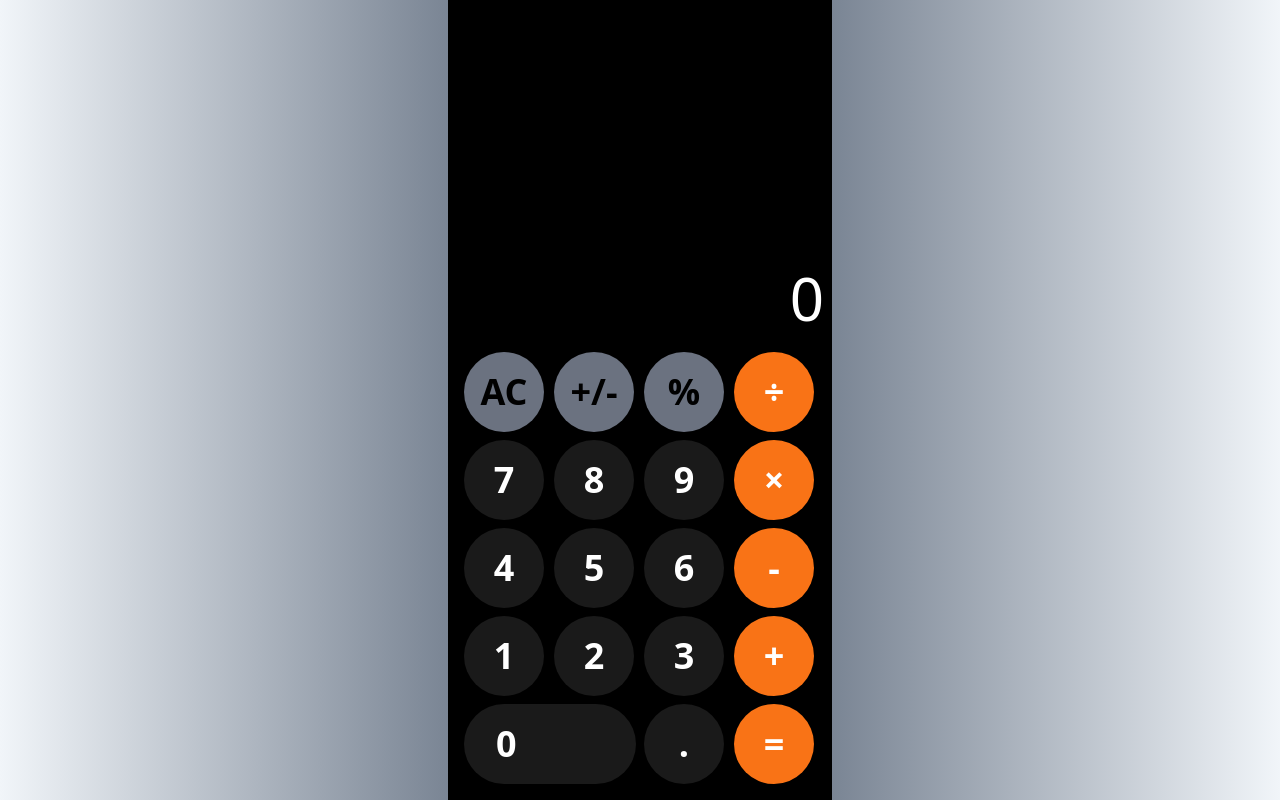
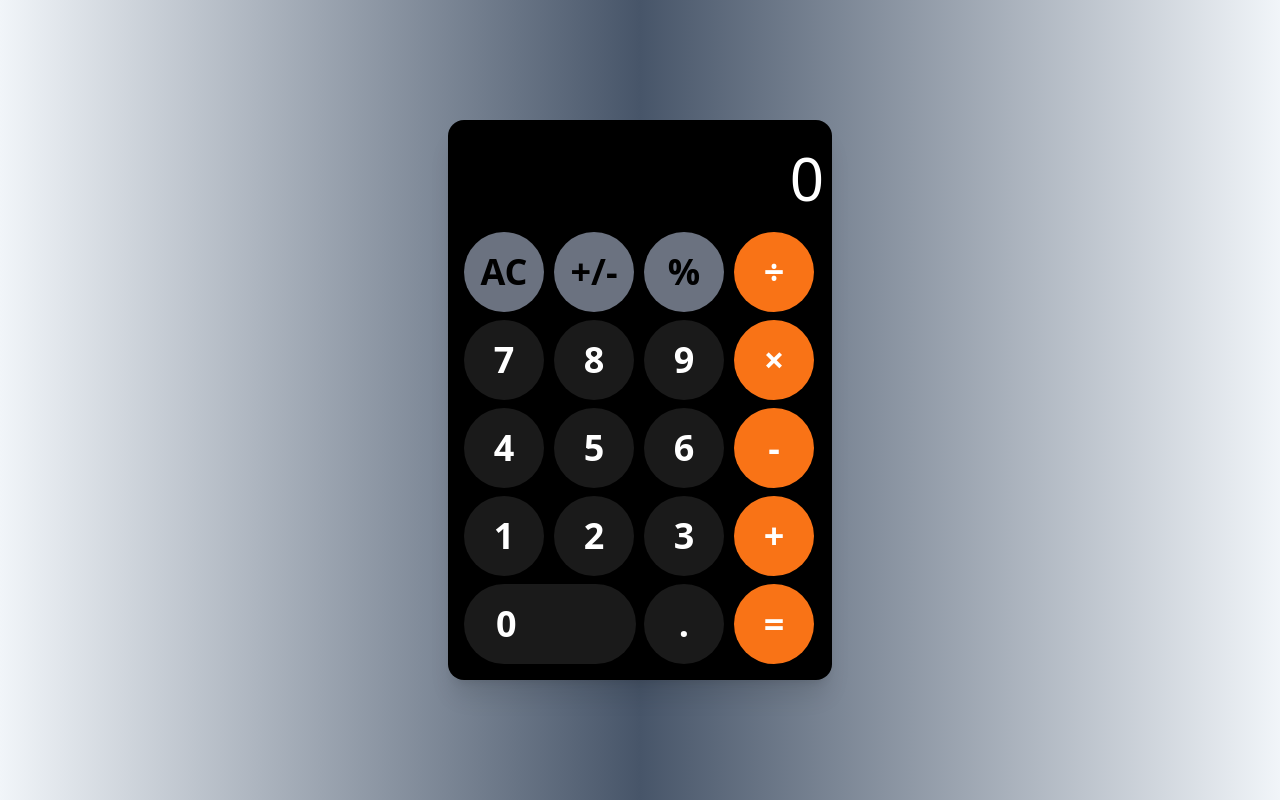
Before and after one commit to DevMaxC/calculator, a Next.js app: page / in a window 1280 px wide. Built offline with nearby package versions, Linux system fonts and the light colour scheme.

Commit message:
moved away from screen height styling

```diff
--- a/pages/index.tsx
+++ b/pages/index.tsx
@@ -103,14 +103,14 @@ const Home: NextPage = () => {
   };
 
   return (
-    <div className="min-w-screen h-screen min-h-screen overflow-hidden bg-gradient-to-r from-slate-100 via-slate-600 to-slate-100">
+    <div className="min-w-screen flex h-screen min-h-screen items-center overflow-hidden bg-gradient-to-r from-slate-100 via-slate-600 to-slate-100">
       <Head>
         <title>Calculator App</title>
         <link rel="icon" href="/favicon.ico" />
       </Head>
 
       {/* Mobile size constrainer */}
-      <div className="mx-auto flex h-screen w-full max-w-sm flex-col justify-end bg-black text-white">
+      <div className="mx-auto flex h-[70%] w-full max-w-sm flex-col justify-end rounded-2xl bg-black text-white shadow-xl">
         {/* Output Area */}
         <div onClick={() => test()} className="w-full overflow-hidden p-2">
           {(focusFirst && (
```
